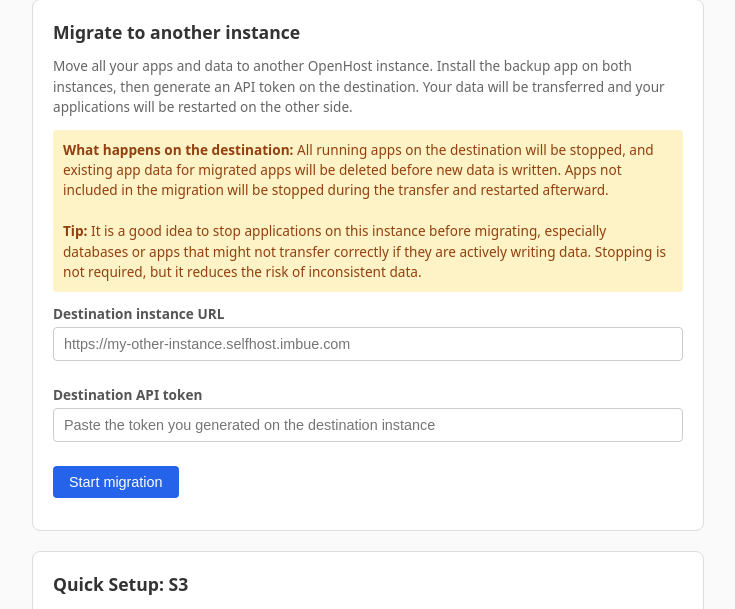
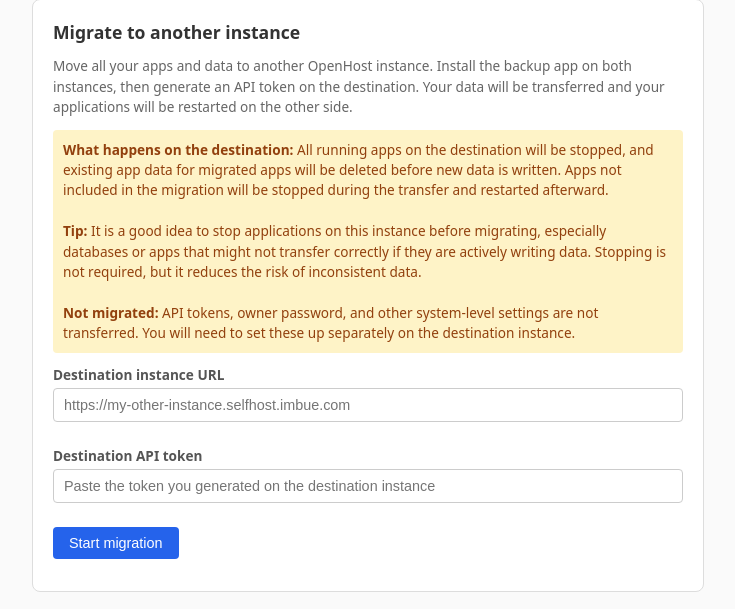
Before and after one commit to imbue-openhost/openhost-backup, a Python web app: template templates/index.html in a window 1280 px wide. Shown: the part 531-1140 px from the top of the page, without its empty margins (272-1007 px from the left). Run offline with Jinja, Linux system fonts and the light colour scheme; the template is opened without the code that fills it, so the values that code supplies are empty.

Commit message:
Add note that API tokens and system settings are not migrated

```diff
--- a/templates/index.html
+++ b/templates/index.html
@@ -163,6 +163,10 @@
             instance before migrating, especially databases or apps that might not
             transfer correctly if they are actively writing data. Stopping is not
             required, but it reduces the risk of inconsistent data.
+            <br><br>
+            <strong>Not migrated:</strong> API tokens, owner password, and other
+            system-level settings are not transferred. You will need to set these
+            up separately on the destination instance.
         </p>
 
         <div style="margin-bottom:12px;">
```
